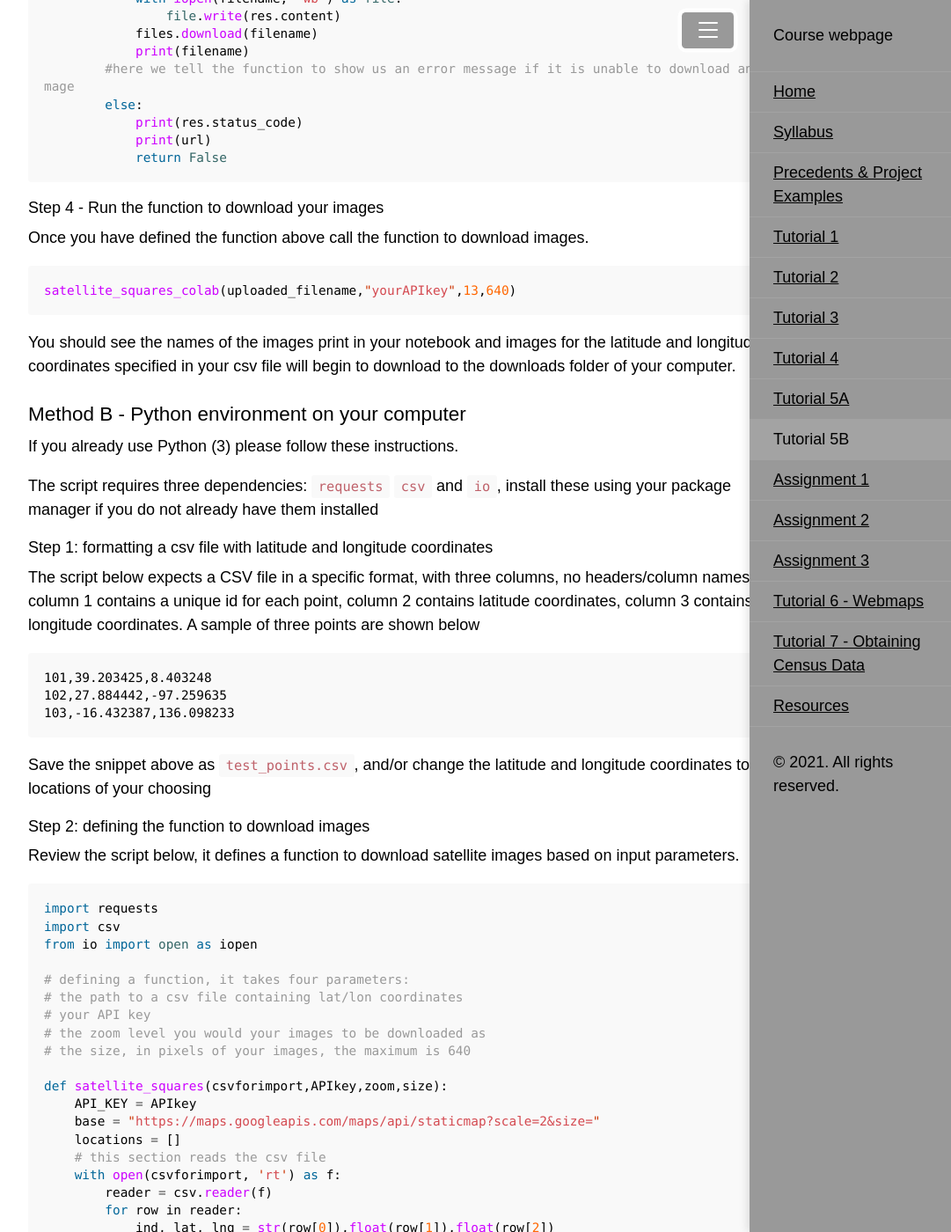
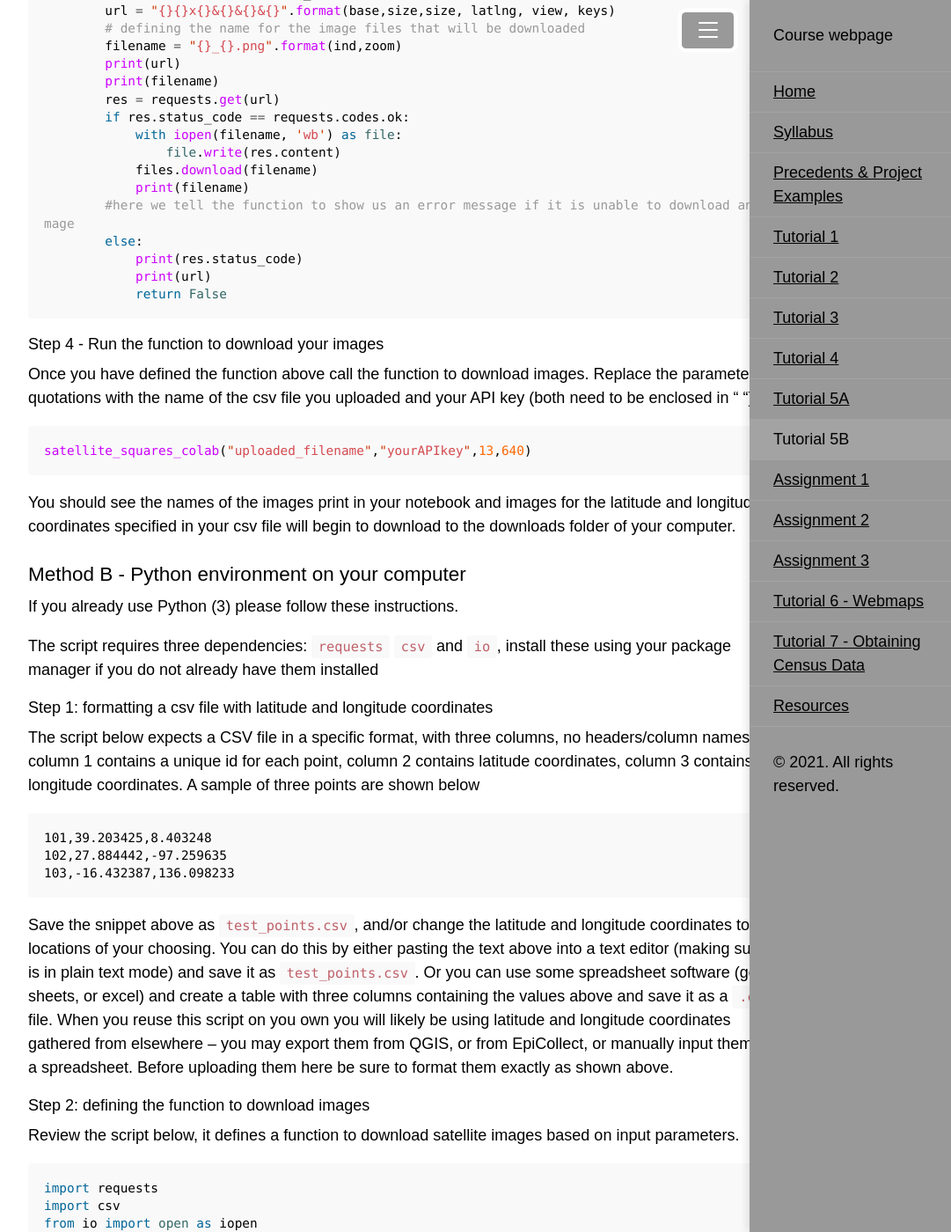
Before and after one commit to CenterForSpatialResearch/methods-in-spatial-research-sp2021, a Jekyll site: the page built from tutorials/tutorial05b.md, in a window 1280 px wide and 1400 px high, scrolled down 3462 px. Shown: the whole window at 88% size, without its empty margins (176-1257 px from the left). Built offline with Jekyll 4.4.1, drawn with Linux system fonts in a browser that asks for light colours; some of the changed text lies outside the part shown.

Commit message:
csv formatting instructions

````diff
--- a/tutorials/tutorial05b.md
+++ b/tutorials/tutorial05b.md
@@ -45,7 +45,7 @@ The script below expects a CSV file in a specific format, with three columns, no
 103,-16.432387,136.098233
 ```
 
-Save the snippet above as `test_points.csv`, and/or change the latitude and longitude coordinates to locations of your choosing
+Save the snippet above as `test_points.csv`, and/or change the latitude and longitude coordinates to locations of your choosing. You can do this by either pasting the text above into a text editor (making sure it is in plain text mode) and save it as `test_points.csv`. Or you can use some spreadsheet software (google sheets, or excel) and create a table with three columns containing the values above and save it as a `.csv` file. When you reuse this script on you own you will likely be using latitude and longitude coordinates gathered from elsewhere -- you may export them from QGIS, or from EpiCollect, or manually input them into a spreadsheet. Before uploading them here be sure to format them exactly as shown above.
 
 #### Step 2 - Setting up Colab and uploading the csv file
 
@@ -87,6 +87,7 @@ def locationreader(uploaded_filename):
 # your API key
 # the zoom level you would your images to be downloaded as
 # the size, in pixels of your images, the maximum is 640
+# unless you have signed up for a premium account
 
 def satellite_squares_colab(uploaded_filename,APIkey,zoom,size):
     API_KEY = APIkey
@@ -120,10 +121,10 @@ def satellite_squares_colab(uploaded_filename,APIkey,zoom,size):
 
 #### Step 4 - Run the function to download your images
 
-Once you have defined the function above call the function to download images.
+Once you have defined the function above call the function to download images. Replace the parameters in quotations with the name of the csv file you uploaded and your API key (both need to be enclosed in " ")
 
 ```python
-satellite_squares_colab(uploaded_filename,"yourAPIkey",13,640)
+satellite_squares_colab("uploaded_filename","yourAPIkey",13,640)
 ```
 
 You should see the names of the images print in your notebook and images for the latitude and longitude coordinates specified in your csv file will begin to download to the downloads folder of your computer.
@@ -135,7 +136,6 @@ If you already use Python (3) please follow these instructions.
 The script requires three dependencies: `requests` `csv` and `io`, install these using your package manager if you do not already have them installed
 
 #### Step 1: formatting a csv file with latitude and longitude coordinates
-
 The script below expects a CSV file in a specific format, with three columns, no headers/column names, column 1 contains a unique id for each point, column 2 contains latitude coordinates, column 3 contains longitude coordinates. A sample of three points are shown below
 
 ```
@@ -144,7 +144,7 @@ The script below expects a CSV file in a specific format, with three columns, no
 103,-16.432387,136.098233
 ```
 
-Save the snippet above as `test_points.csv`, and/or change the latitude and longitude coordinates to locations of your choosing
+Save the snippet above as `test_points.csv`, and/or change the latitude and longitude coordinates to locations of your choosing. You can do this by either pasting the text above into a text editor (making sure it is in plain text mode) and save it as `test_points.csv`. Or you can use some spreadsheet software (google sheets, or excel) and create a table with three columns containing the values above and save it as a `.csv` file. When you reuse this script on you own you will likely be using latitude and longitude coordinates gathered from elsewhere -- you may export them from QGIS, or from EpiCollect, or manually input them into a spreadsheet. Before uploading them here be sure to format them exactly as shown above.
 
 #### Step 2: defining the function to download images
 
````
